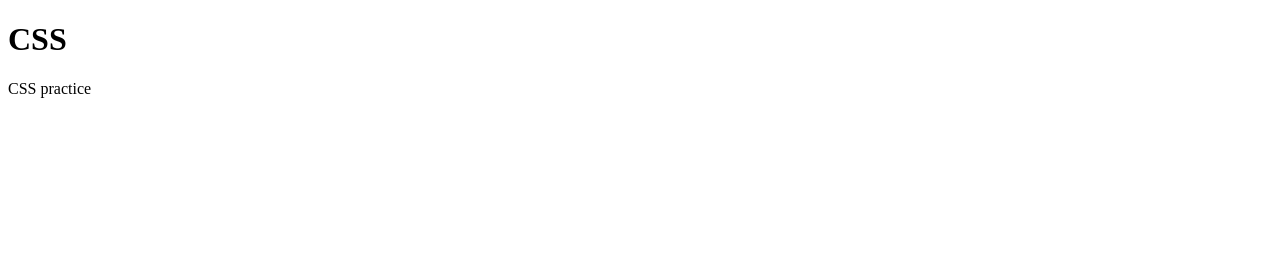
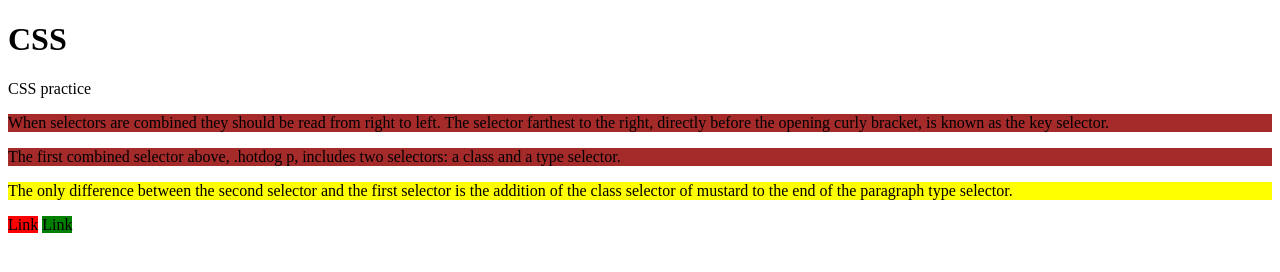
Before and after one commit to llcain/CSS, a website: page index.html in a window 1280 px wide. Drawn offline with Linux system fonts and the light colour scheme.

Commit message:
styled danger and success anchor tag

```diff
--- a/index.html
+++ b/index.html
@@ -5,10 +5,20 @@
     <meta http-equiv="X-UA-Compatible" content="IE=edge">
     <meta name="viewport" content="width=device-width, initial-scale=1.0">
     <title>CSS</title>
+    <link rel="stylesheet" href="styles.css">
 </head>
 <body>
     <h1>CSS</h1>
 
-    <p>CSS practice</p>
+    <p id="food">CSS practice</p>
+
+    <div class="hotdog">
+        <p>When selectors are combined they should be read from right to left. The selector farthest to the right, directly before the opening curly bracket, is known as the key selector.</p>
+        <p>The first combined selector above, .hotdog p, includes two selectors: a class and a type selector.</p>
+        <p class="mustard">The only difference between the second selector and the first selector is the addition of the class selector of mustard to the end of the paragraph type selector.</p>
+    </div>
+
+    <a class="btn btn-danger">Link</a>
+    <a class="btn btn-success">Link</a>
 </body>
 </html>
--- /dev/null
+++ b/styles.css
@@ -0,0 +1,44 @@
+/* p {
+    background-color: orange;
+    font-size: 24px;
+    color: white;
+}
+
+p {
+    background: green;
+}
+
+p {
+    background: purple;
+    color: blue;
+} */
+
+/* #food {
+    background-color: green;
+
+}
+
+p {
+    background-color: orange;
+    color: white;
+} */
+
+.hotdog p {
+    background-color: brown;
+}
+
+.hotdog p.mustard {
+    background-color: yellow;
+}
+
+.btn {
+    font-size: 16px;
+}
+
+.btn-danger {
+    background: red;
+}
+
+.btn-success {
+    background: green;
+}
```
